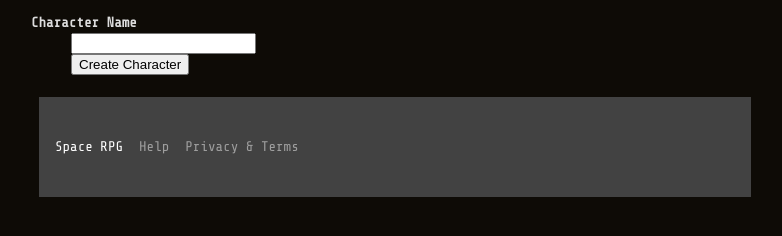
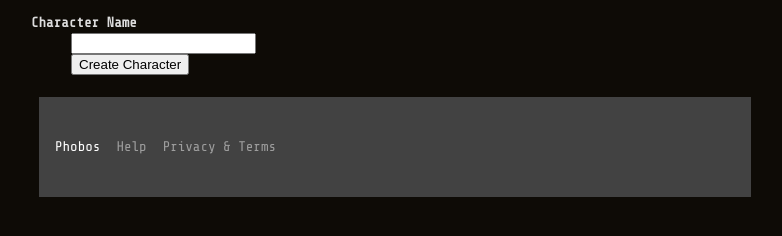
Before and after one commit to tigwyk/spacerpg, a Flask app: page /character in a window 1280 px wide. Shown: the part 90-326 px from the top of the page, without its empty margins (245-1027 px from the left). Run offline with Flask 2, Linux system fonts and the light colour scheme; a user stored in the database is signed in; data that the repository does not hold is empty.

Commit message:
Updating nameplate

```diff
--- a/templates/layout.html
+++ b/templates/layout.html
@@ -3,7 +3,7 @@
 <link rel="stylesheet" href="http://fonts.googleapis.com/css?family=Roboto:300,400,500,700" type="text/css">
 <link href="https://fonts.googleapis.com/css?family=Share+Tech+Mono" rel="stylesheet">
 <meta name="viewport" content="width=device-width, initial-scale=1.0">
-<title>Space RPG</title>
+<title>Phobos</title>
 <link rel="stylesheet" href="https://fonts.googleapis.com/icon?family=Material+Icons">
 <link rel="stylesheet" href="https://code.getmdl.io/1.3.0/material.blue_grey-blue.min.css" />
 <link rel="stylesheet" type=text/css href="{{ url_for('static', filename='style.css') }}">
@@ -34,7 +34,7 @@
 	<div class="mdl-cell mdl-cell--12-col mdl-cell--4-col-phone">
 	<footer class="mdl-mini-footer">
 		<div class="mdl-mini-footer__left-section">
-			<div class="mdl-logo">Space RPG</div>
+			<div class="mdl-logo">Phobos</div>
 			<ul class="mdl-mini-footer__link-list">
 				<li><a href="#">Help</a></li>
 				<li><a href="#">Privacy & Terms</a></li>
```
